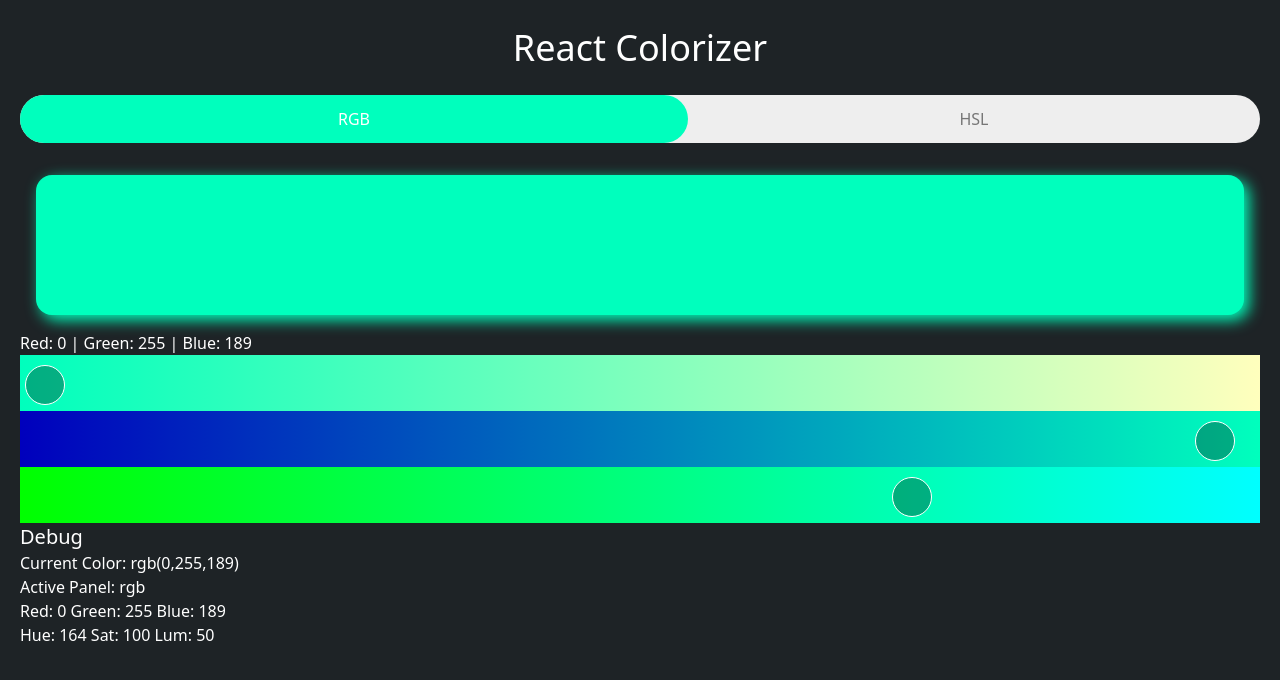
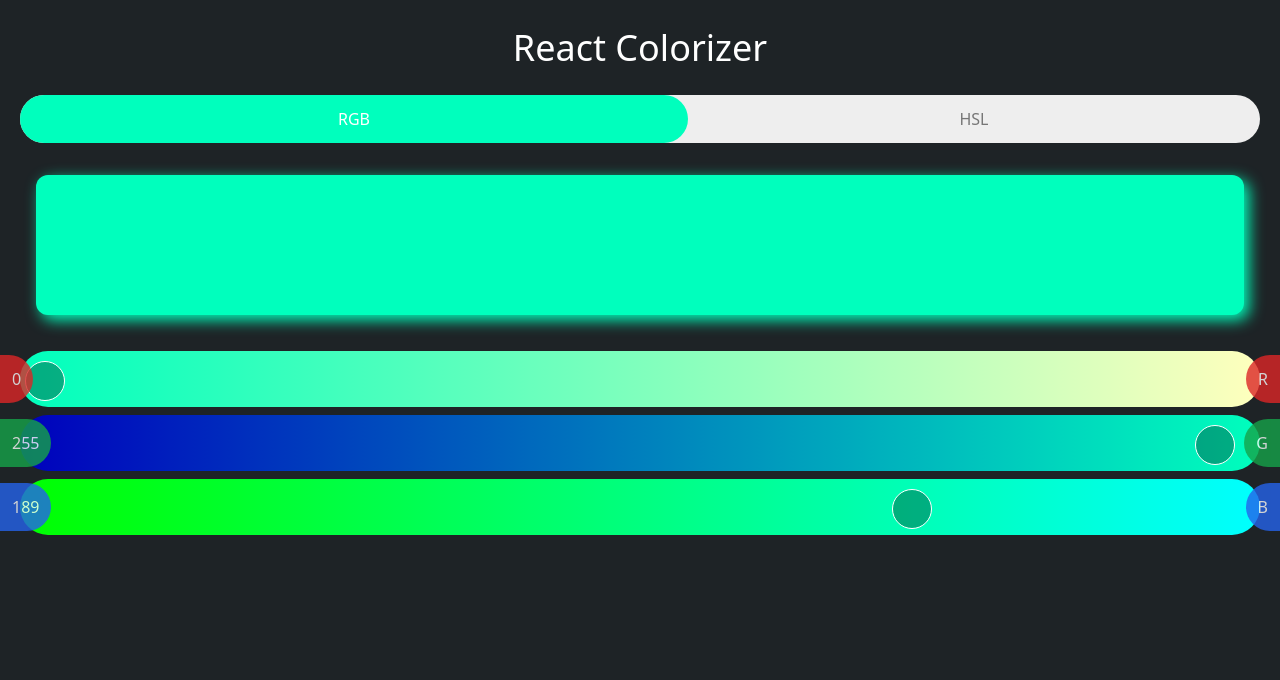
Before and after one commit to christiaan-fourie/zestii, a React (Create React App) app: page / in a window 1280 px wide. Shown: the top 680 px of the page. Built offline with nearby package versions, Linux system fonts and the light colour scheme; the HTML template or start-up script is replaced by a standard one.

Commit message:
Update App.jsx

```diff
--- a/src/App.jsx
+++ b/src/App.jsx
@@ -94,35 +94,41 @@ function App() {
           </button> */}
 
         </div>
-        <div className='h-[140px] m-4 mt-8 rounded-2xl' style={{backgroundColor: color, boxShadow: '5px 5px 15px', color }}> </div>
+        <div className='h-[140px] m-4 mt-8 rounded-xl' style={{backgroundColor: color, boxShadow: '5px 5px 15px', color }}> </div>
         <div
-          className={activePanel === 'rgb' ? 'flex flex-col': 'hidden'}>
-          <p> Red: {red} |  Green: {green} |   Blue: {blue} </p>
+          className={activePanel === 'rgb' ? 'flex flex-col gap-2 mt-5': 'hidden'}>
+          {/* <p> Red: {red} |  Green: {green} |   Blue: {blue} </p>           */}
 
-          <div style={{background: 'linear-gradient(90deg, rgb(0,'+ green + ','+ blue + '), rgb(255,'+ green + ','+ blue + '))'}}>
-            <input onChange={reset} value={red} type="range" max="255" min="0" className='red' />
+          <div style={{borderRadius: '99px' ,background: 'linear-gradient(90deg, rgb(0,'+ green + ','+ blue + '), rgb(255,'+ green + ','+ blue + '))'}}>
+            <span className="absolute left-0 bg-red-600 rounded-r-full p-3 mt-1 opacity-80 z-10">{red}</span>
+            <input onChange={reset} value={red} type="range" max="255" min="0" className='red' /><span className="absolute right-0 bg-red-600 rounded-l-full p-3 mt-1 opacity-80 z-10">R</span>
           </div>
-          <div style={{background: 'linear-gradient(90deg, rgb('+ red + ',0,'+ blue + '), rgb('+ red + ',255,'+ blue + '))'}}>
-            <input onChange={reset} value={green} type="range" max="255" min="0" className='green' />
+          <div style={{borderRadius: '99px' ,background: 'linear-gradient(90deg, rgb('+ red + ',0,'+ blue + '), rgb('+ red + ',255,'+ blue + '))'}}>
+            <span className="absolute left-0 bg-green-600 rounded-r-full p-3 mt-1 opacity-80 z-10">{green}</span>
+            <input onChange={reset} value={green} type="range" max="255" min="0" className='green' /><span className="absolute right-0 bg-green-600 rounded-l-full p-3 mt-1 opacity-80 z-10">G</span>
           </div>
-          <div style={{background: 'linear-gradient(90deg, rgb('+ red + ','+ green + ',0), rgb('+ red + ','+ green + ',255))'}}>
-            <input onChange={reset} value={blue} type="range" max="255" min="0" className='blue' />
+          <div style={{borderRadius: '99px' ,background: 'linear-gradient(90deg, rgb('+ red + ','+ green + ',0), rgb('+ red + ','+ green + ',255))'}}>
+            <span className="absolute left-0 bg-blue-600 rounded-r-full p-3 mt-1 opacity-80 z-10">{blue}</span>
+            <input onChange={reset} value={blue} type="range" max="255" min="0" className='blue' /><span className="absolute right-0 bg-blue-600 rounded-l-full p-3 mt-1 opacity-80 z-10">B</span>
           </div>
         </div>
 
         <div
-          className={activePanel === 'hsl' ? 'flex flex-col': 'hidden'}>
-          <p> Hue: {hue} | Sat: {sat} | Lum: {lum} </p>
+          className={activePanel === 'hsl' ? 'flex flex-col gap-2 mt-5': 'hidden'}>
+          {/* <p> Hue: {hue} | Sat: {sat} | Lum: {lum} </p> */}
 
 
-          <div style={{background: 'linear-gradient(90deg,hsl(0,100%,50%),hsl(60,100%,50%),hsl(120,100%,50%),hsl(180,100%,50%),hsl(240,100%,50%),hsl(300,100%,50%),hsl(360,100%,50%))'}}>
-            <input onChange={reset} value={hue} type="range" max="360" min="0" className='hue' />
+          <div style={{borderRadius: '99px' ,background: 'linear-gradient(90deg,hsl(0,100%,50%),hsl(60,100%,50%),hsl(120,100%,50%),hsl(180,100%,50%),hsl(240,100%,50%),hsl(300,100%,50%),hsl(360,100%,50%))'}}>
+            <span className="absolute left-0 bg-neutral-600 rounded-r-full p-3 mt-1 opacity-80 z-10">{hue}</span>
+            <input onChange={reset} value={hue} type="range" max="360" min="0" className='hue' /><span className="absolute right-0 bg-neutral-600 rounded-l-full p-3 mt-1 opacity-80 z-10">H</span>
           </div>
-          <div style={{background: 'linear-gradient(90deg, rgb(127,127,127), ' + color}}>
-            <input onChange={reset} value={sat} type="range" max="100" min="0" className='sat' />
+          <div style={{borderRadius: '99px' ,background: 'linear-gradient(90deg, rgb(127,127,127), ' + color}}>
+            <span className="absolute left-0 bg-neutral-600 rounded-r-full p-3 mt-1 opacity-80 z-10">{sat}</span>
+            <input onChange={reset} value={sat} type="range" max="100" min="0" className='sat' /><span className="absolute right-0 bg-neutral-600 rounded-l-full p-3 mt-1 opacity-80 z-10">S</span>
           </div>
-          <div style={{background: 'linear-gradient(90deg, rgb(0,0,0), ' + color + ' , rgb(255,255,255)'}}>
-            <input onChange={reset} value={lum} type="range" max="100" min="0" className='lum' />
+          <div style={{borderRadius: '99px' ,background: 'linear-gradient(90deg, rgb(0,0,0), ' + color + ' , rgb(255,255,255)'}}>
+            <span className="absolute left-0 bg-neutral-600 rounded-r-full p-3 mt-1 opacity-80 z-10">{lum}</span>
+            <input onChange={reset} value={lum} type="range" max="100" min="0" className='lum' /><span className="absolute right-0 bg-neutral-600 rounded-l-full p-3 mt-1 opacity-80 z-10">L</span>
           </div>
         </div>
 
@@ -143,14 +149,14 @@ function App() {
         </div> */}
 
 
-        <div className="relative bottom-0">
+        {/* <div className="relative bottom-0">
           <h4 className="text-xl"> Debug </h4>
           <p>Current Color:  {color} </p>
           <p>Active Panel: {activePanel} </p>
           <p>Red: {red} Green: {green} Blue: {blue}</p>
           <p>Hue: {hue} Sat: {sat} Lum: {lum} </p>
           <p>  </p>
-        </div>
+        </div> */}
 
     </div>
   );
```
